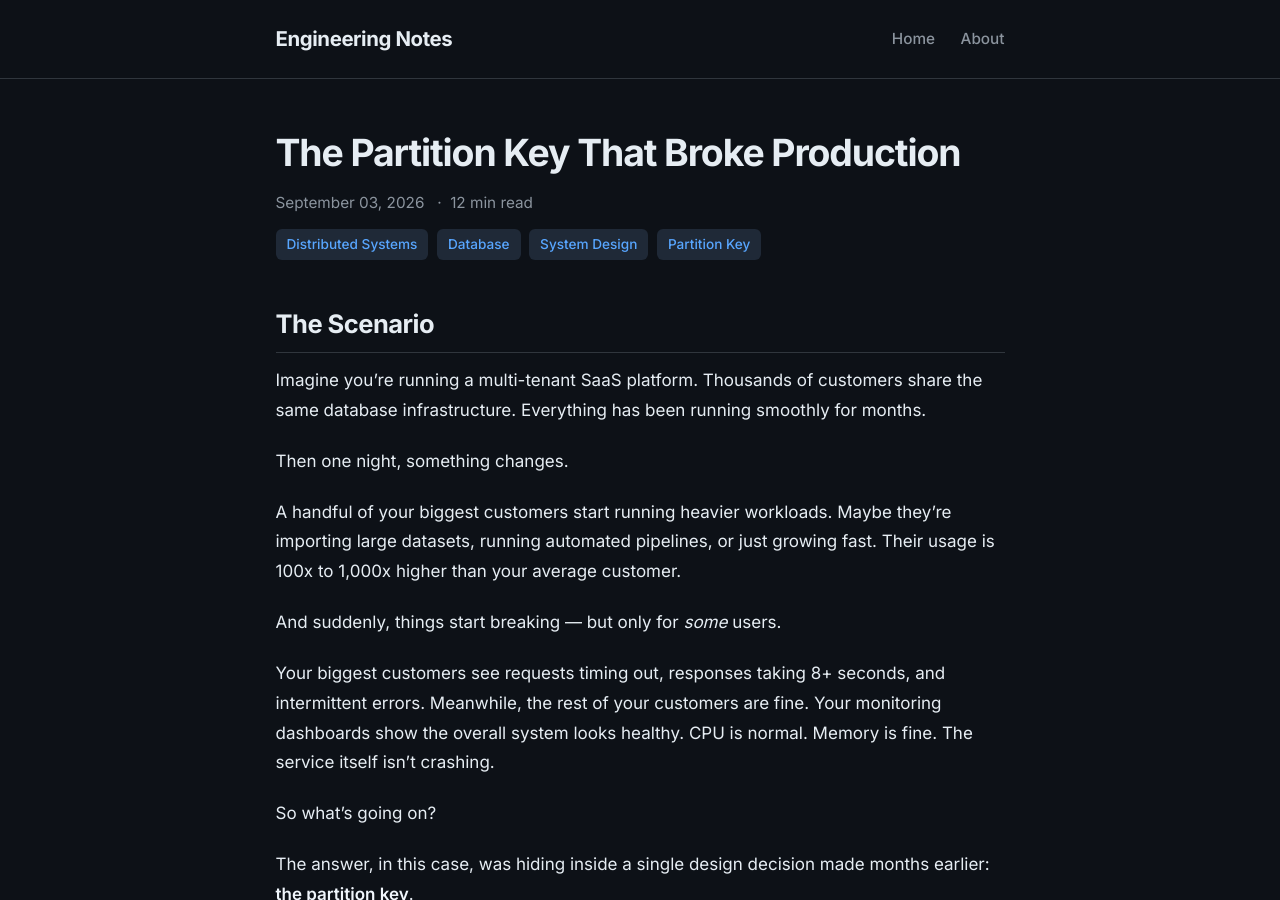
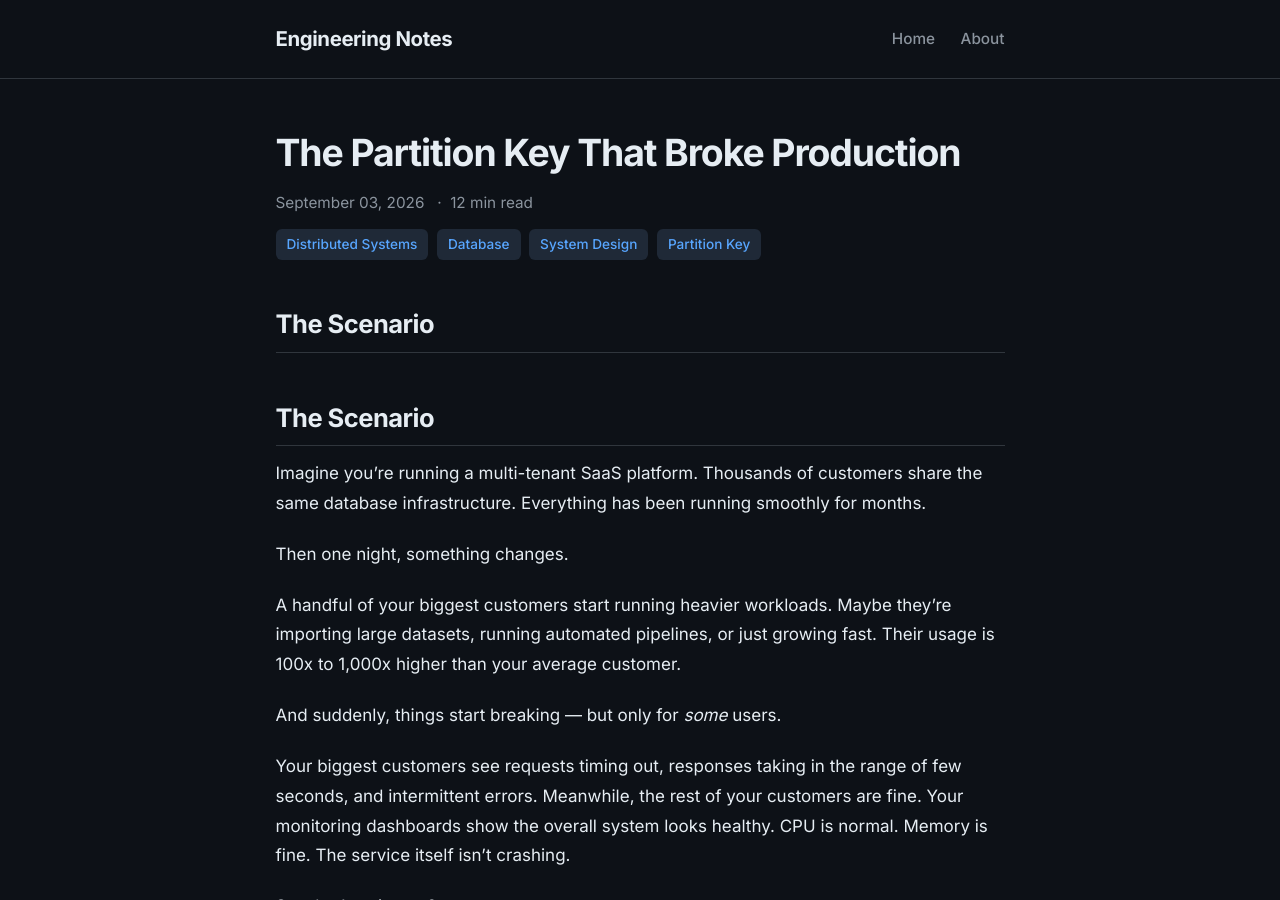
Before and after one commit to Kishore712/technical-blogs, a Jekyll site: the page built from _posts/2026-09-03-the-partition-key-that-broke-production.md, in a window 1280 px wide and 900 px high. Built offline with Jekyll 4.4.1, drawn with Linux system fonts in a browser that asks for light colours; some of the changed text lies outside the part shown.

Commit message:
Update post content

```diff
--- a/_posts/2026-09-03-the-partition-key-that-broke-production.md
+++ b/_posts/2026-09-03-the-partition-key-that-broke-production.md
@@ -9,6 +9,8 @@ excerpt: "How a single design decision in a document database can silently break
 
 ## The Scenario
 
+## The Scenario
+
 Imagine you're running a multi-tenant SaaS platform. Thousands of customers share the same database infrastructure. Everything has been running smoothly for months.
 
 Then one night, something changes.
@@ -17,7 +19,7 @@ A handful of your biggest customers start running heavier workloads. Maybe they'
 
 And suddenly, things start breaking — but only for *some* users.
 
-Your biggest customers see requests timing out, responses taking 8+ seconds, and intermittent errors. Meanwhile, the rest of your customers are fine. Your monitoring dashboards show the overall system looks healthy. CPU is normal. Memory is fine. The service itself isn't crashing.
+Your biggest customers see requests timing out, responses taking in the range of few seconds, and intermittent errors. Meanwhile, the rest of your customers are fine. Your monitoring dashboards show the overall system looks healthy. CPU is normal. Memory is fine. The service itself isn't crashing.
 
 So what's going on?
 
@@ -290,5 +292,3 @@ Design for skew. Test with realistic load. Monitor at the partition level. And i
 The goal isn't a partition key that's clever. It's a partition key that lets everyone sleep.
 
 ---
-
-*This is Part 1 of a series on distributed database design at scale. Coming next: concurrency control beyond ETags, data isolation patterns, and zero-downtime data migrations.*
```
